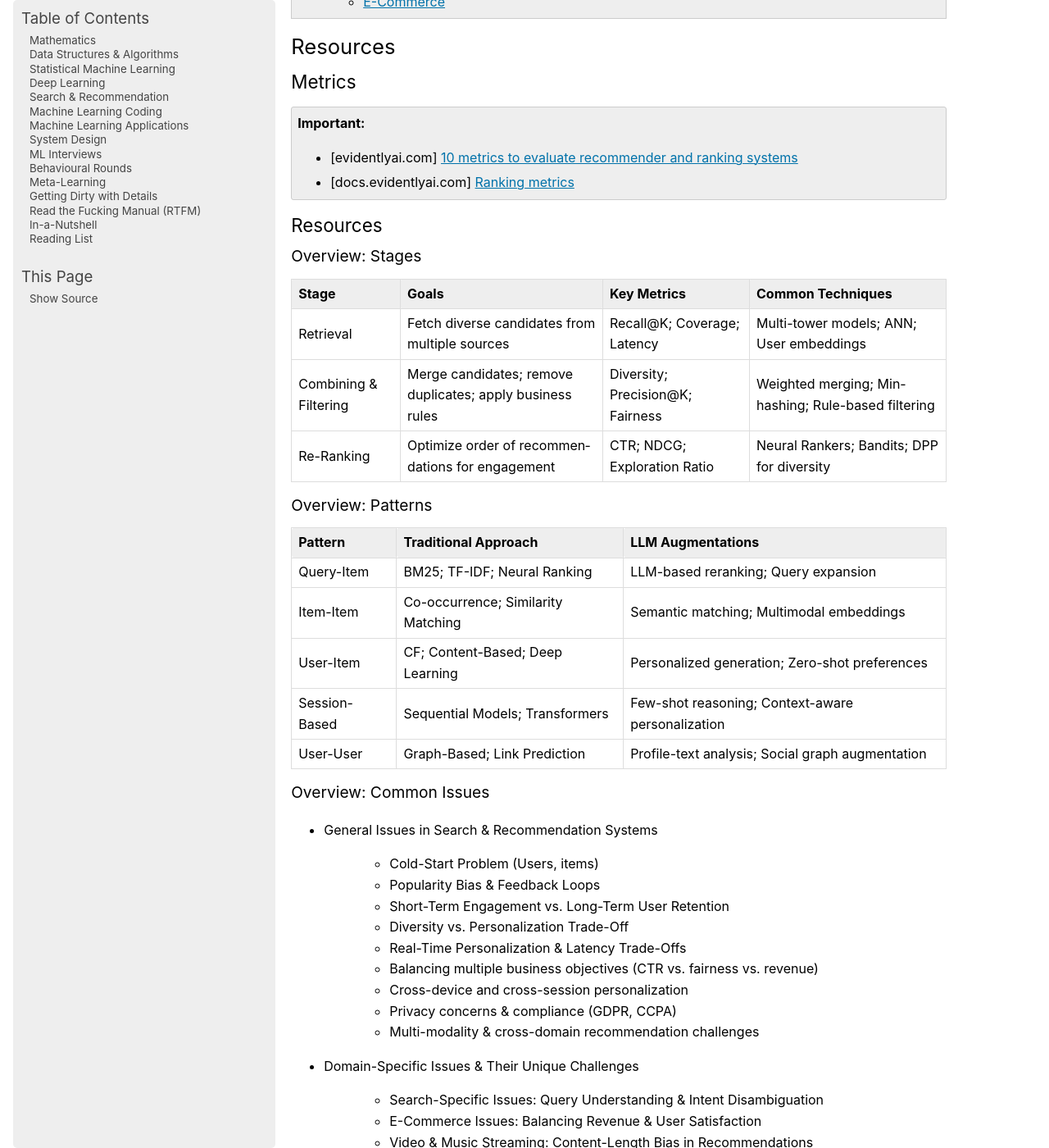
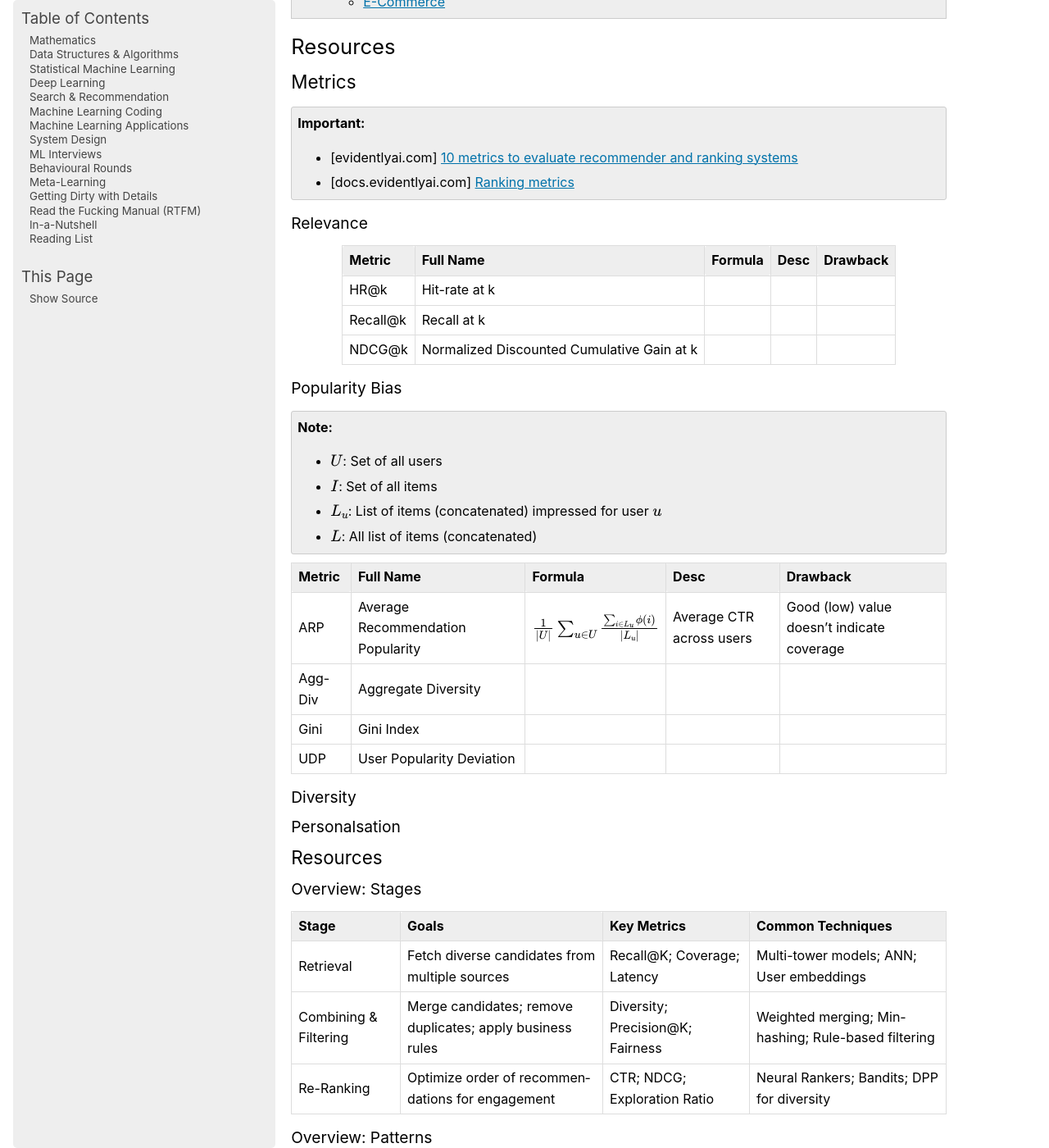
Before and after one commit to uselesstechjunks/leetcode, a Sphinx documentation site: the page built from docs/source/rank.rst, in a window 1280 px wide and 1400 px high, scrolled down 1031 px. Shown: the whole window at 82% size. Built offline with Sphinx 7.4.7, drawn with Linux system fonts in a browser that asks for light colours.

Commit message:
Update rank.rst

```diff
--- a/docs/source/rank.rst
+++ b/docs/source/rank.rst
@@ -15,6 +15,38 @@ Metrics
 
 	* [evidentlyai.com] `10 metrics to evaluate recommender and ranking systems <https://www.evidentlyai.com/ranking-metrics/evaluating-recommender-systems>`_
 	* [docs.evidentlyai.com] `Ranking metrics <https://docs.evidentlyai.com/reference/all-metrics/ranking-metrics>`_
+
+Relevance
+------------------------------------------------------------------------------------
+.. csv-table::
+	:header: "Metric", "Full Name", "Formula", "Desc", "Drawback"
+	:align: center
+
+		HR@k, Hit-rate at k, , ,
+		Recall@k, Recall at k, , ,
+		NDCG@k, Normalized Discounted Cumulative Gain at k, , ,
+
+Popularity Bias
+------------------------------------------------------------------------------------
+.. note::
+	* :math:`U`: Set of all users
+	* :math:`I`: Set of all items
+	* :math:`L_u`: List of items (concatenated) impressed for user :math:`u`
+	* :math:`L`: All list of items (concatenated)
+
+.. csv-table::
+	:header: "Metric", "Full Name", "Formula", "Desc", "Drawback"
+	:align: center
+
+		ARP, Average Recommendation Popularity, :math:`\frac{1}{|U|}\sum_{u\in U}\frac{\sum_{i\in L_u}\phi(i)}{|L_u|}`, Average CTR across users, Good (low) value doesn't indicate coverage
+		Agg-Div, Aggregate Diversity, , ,
+		Gini, Gini Index, , ,
+		UDP, User Popularity Deviation, , ,
+
+Diversity
+------------------------------------------------------------------------------------
+Personalsation
+------------------------------------------------------------------------------------
 
 Resources
 ====================================================================================
```
